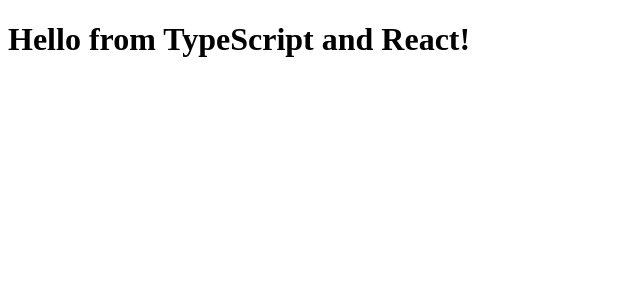
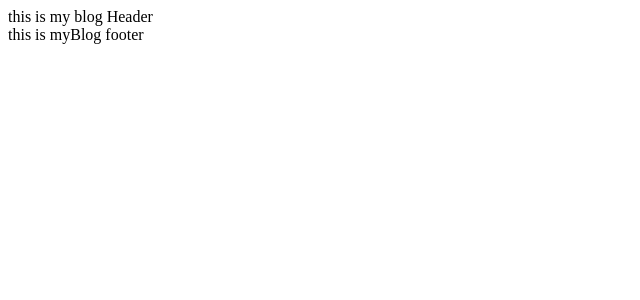
Before and after one commit to gaoyunjiao/qixingduanyan.github.io, a React app: page / in a window 1280 px wide. Shown: the top 300 px of the page, without its empty margins (0-640 px from the left). Built offline with nearby package versions, Linux system fonts and the light colour scheme.

Commit message:
稍微梳理

```diff
--- a/package.json
+++ b/package.json
@@ -21,6 +21,8 @@
   "dependencies": {
     "@types/react": "^16.4.18",
     "@types/react-dom": "^16.0.9",
+    "mobx": "^5.6.0",
+    "mobx-react": "^5.3.6",
     "react": "^16.6.0",
     "react-dom": "^16.6.0",
     "webpack-dev-server": "^3.1.10"
--- /dev/null
+++ b/src/components/Footer.tsx
@@ -0,0 +1,9 @@
+import * as React from 'react';
+
+export interface FooterComponentProps {};
+
+export class FooterComponent extends React.Component<FooterComponentProps, {}>{
+    render(){
+        return <div>this is myBlog footer</div>
+    }
+}
--- /dev/null
+++ b/src/components/Header.tsx
@@ -0,0 +1,9 @@
+import * as React from 'react';
+
+export interface HeaderComponentProps{};
+
+export class HeaderComponent extends React.Component<HeaderComponentProps, {}>{
+    render(){
+        return <div>this is my blog Header</div>
+    }
+}
--- a/src/index.tsx
+++ b/src/index.tsx
@@ -2,8 +2,9 @@
 import * as ReactDOM from "react-dom";
 
 import { Hello } from "./components/Hello";
+import { MainPage } from './pages/Main';
 
 ReactDOM.render(
-    <Hello compiler="TypeScript" framework="React" />,
+    <MainPage />,
     document.getElementById("root")
 );
--- /dev/null
+++ b/src/pages/Main.tsx
@@ -0,0 +1,17 @@
+import * as React from "react";
+import { HeaderComponent } from "../components/Header";
+import { FooterComponent } from "../components/Footer";
+//import * as themes from '../themes/themes';
+
+export interface MainPageProps {}
+
+export class MainPage extends React.Component<MainPageProps, {}> {
+  render() {
+    return (
+      <div>
+        <HeaderComponent />
+        <FooterComponent />
+      </div>
+    );
+  }
+}
```
Also changed, not shown: src/themes/themes.scss (added), 3 other files (tests, documents, lock files or other folders).
